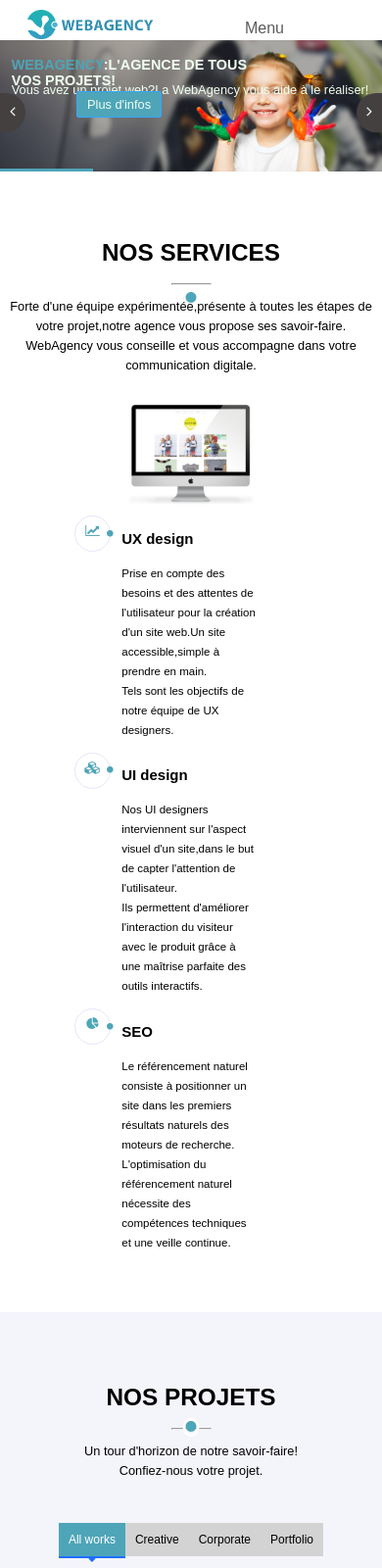
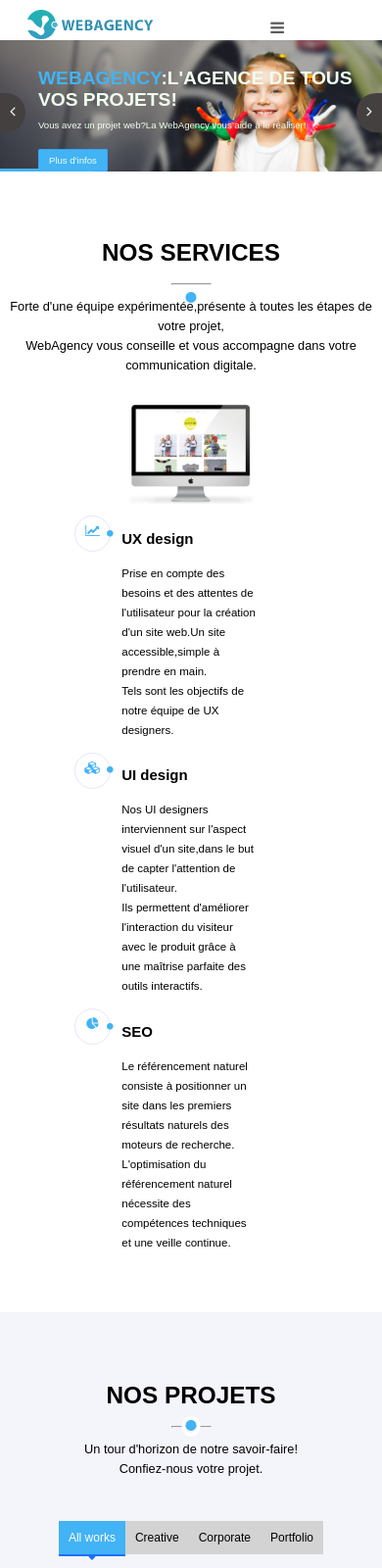
Before and after one commit to yanga971/oc-projet1, a plain HTML site: page index.html in a window 390 px wide. Shown: the top 1600 px of the page at 98% size. Drawn offline with Linux system fonts and the light colour scheme.

Commit message:
site responsive refactoré

```diff
--- a/index.html
+++ b/index.html
@@ -7,6 +7,7 @@
 		<link rel="stylesheet" href="fonts/font-awesome-4.7.0/css/font-awesome.min.css">
 		<link rel="stylesheet" href="https://cdnjs.cloudflare.com/ajax/libs/font-awesome/4.7.0/css/font-awesome.min.css">
 		<meta name="viewport" content="width=device-width, initial-scale=1.0">
+		<meta name="description" content="WebAgency,notre agence est spécialisée dans la création,la conceptiion ainsi que le référencement de sites web"
 	</head>
 
 	<body>
@@ -14,7 +15,7 @@
 			<div class="navbar">
 				<img src="images/logo.png" alt="logo de l'agence" class="logo"/>
 				<nav>
-					<label for="menu_responsive" class="menu_responsive">Menu</label>
+					<label for="menu_responsive" class="menu_responsive"><i class="fa fa-bars" aria-hidden="true"></i></label>
 					<input type="checkbox" id="menu_responsive" role="button">
 					<ul id="menu">
 						<li><a href="#accueil">Accueil</a></li>
@@ -27,20 +28,19 @@
 
 			<header>
 				<div id="accueil">
-					<div class="banniere">
+					<div class="banner">
 						<img src="images/slider/bg1.jpg" alt="image" class="slider"/>
-							<h1><span class="titre">webagency</span>:l'agence de tous<br> vos projets!</h1>
+						<div class="container">
+							<h1><span class="title">webagency</span>:l'agence de tous<br> vos projets!</h1>
 							<p>Vous avez un projet web?La WebAgency vous aide à le réaliser!</p>
 							<a href="#" class="bouton">Plus d'infos</a>
-
+						</div>
 						<div class="chevron left">
 						<i class="fa fa-angle-left" aria-hidden="true"></i>
 						</div>
-
 						<div class="chevron right">
 							<i class="fa fa-angle-right" aria-hidden="true"></i>
 						</div>
-
 						<div class="lisere">
 						</div>
 					</div>
@@ -48,11 +48,11 @@
 			</header>
 
 			<section id="nosservices">
-				<div class="services">
+				<div class="title_section">
 					<h2>Nos services</h2>
 					<hr>
-						<i class="fa fa-circle" aria-hidden="true"></i>
-					<p>Forte d'une équipe expérimentée,présente à toutes les étapes de votre projet,notre agence vous propose ses savoir-faire.<br> WebAgency vous conseille et vous accompagne dans votre communication digitale.</p>
+					<i class="fa fa-circle" aria-hidden="true"></i>
+					<p>Forte d'une équipe expérimentée,présente à toutes les étapes de votre projet,<br> WebAgency vous conseille et vous accompagne dans votre communication digitale.</p>
 				</div>
 
 				<div class="corps">
@@ -105,7 +105,7 @@
 			</section>
 
 			<section id="nosprojets">
-				<div class="projets">
+				<div class="title_section">
 					<h2>Nos projets</h2>
 					<hr>
 						<i class="fa fa-circle" aria-hidden="true"></i>
--- a/style.css
+++ b/style.css
@@ -25,9 +25,11 @@ nav input[type=checkbox]{
 nav input[type=checkbox]:checked ~ #menu{
   display: block;
 }
+
 .menu_responsive{
   display: none;
 }
+
 .navbar{
 	display: -webkit-box;
 	display: -ms-flexbox;
@@ -44,7 +46,7 @@ nav input[type=checkbox]:checked ~ #menu{
 
 .logo{
 	display: inline-block;
-	height:30px;
+	height: 30px;
 	padding-left: 110px;
 	padding-top: 10px;
 	margin-left: 10px;
@@ -69,22 +71,23 @@ li{
 }
 
 #menu a:active{
-	border-top: 2px solid #4ea5b8;
+	border-top: 2px solid #42b3f4;
 	font-weight: bold;
 	padding-top: 15px;
 }
 
 #menu a:hover{
-  border-top: 2px solid #4ea5b8;
+  border-top: 2px solid #42b3f4;
 	font-weight: bold;
 	padding-top: 15px;
 }
+
 #accueil{
   padding-top: 10px;
-  padding-bottom:10%;
+  padding-bottom: 10%;
 }
 
-.banniere{
+.banner{
 	position: relative;
 	margin-top: 5%;
 	width: 100%;
@@ -96,46 +99,43 @@ li{
 	position: relative;
 }
 
-.banniere h1 {
-	position: absolute;
-	bottom: 50%;
-	left: 10%;
+.container{
+  position: absolute;
+  font-size: 0.9em;
+  top: 26%;
+  left: 15%;
+}
+
+.container h1 {
 	text-transform: uppercase;
-	font-size: 1.5em;
+  margin-bottom: 0px;
 	color: #F0FFF0;
 }
 
-.titre{
-	color: #4ea5b8;
+.title{
+	color: #42b3f4;
 }
 
-.banniere p{
-	position: absolute;
-	bottom: 45%;
-	left: 10%;
-	font-size: 0.8em;
+.container p{
+  margin-bottom: 25px;
 	color: #F0FFF0;
 }
 
-.banniere .bouton{
-	position: absolute;
-	bottom: 35%;
-	left: 10%;
+.container .bouton{
 	border: 1px solid #35A6FF;
 	border-radius: 2px;
 	padding: 5px 10px;
 	margin-top: 10px;
-	background: #4ea5b8;
+	background: #42b3f4;
 	color: #F0FFF0;
 	text-decoration: none;
-	font-size: 0.8em;
 }
 
  .lisere{
  	position: absolute;
  	bottom: 14px;
 	width: 95px;
-	border-bottom: 3px solid #4ea5b8;
+	border-bottom: 3px solid #42b3f4;
 }
 
 .chevron{
@@ -179,35 +179,36 @@ li{
   width: 100%;
 }
 
-.services {
+.title_section {
+  position:relative;
 	text-align: center;
 	margin-bottom: 5%;
-  position:relative;
+  /*padding-top: 2px;*/
 }
 
-.services h2{
+.title_section h2{
 	font-size: 1.9em;
 	text-transform: uppercase;
 	font-weight: bold;
 }
 
-.services hr{
+.title_section hr{
   width: 10%;
 }
 
-.services .fa-circle{
+.title_section .fa-circle{
   position: absolute;
   top: 37%;
   left: 50%;
-  -webkit-transform: translatex(-50%);
-          transform: translatex(-50%);
-	color: #4ea5b8;
+  -webkit-transform: translateX(-50%);
+          transform: translateX(-50%);
+  color: #42b3f4;
 }
 
 .corps{
   display:-webkit-box;
   display:-ms-flexbox;
-  display:flex;
+  display: flex;
   width: 100%
 }
 
@@ -241,7 +242,7 @@ li{
   -webkit-box-align: center;
       -ms-flex-align: center;
           align-items: center;
-  color: #4ea5b8;
+  color: #42b3f4;
   border-radius: 50%;
   width: 80px;
   height: 20px;
@@ -251,8 +252,8 @@ li{
 .graph{
   border: 1px solid #E6E6FA;
   border-radius: 50%;
-  width:25px;
-  height:25px;
+  width: 25px;
+  height: 25px;
   text-align: center;
   padding: 5px;
 }
@@ -281,31 +282,10 @@ li{
   background-color: #f4f4fb;
 }
 
-.projets {
-	text-align: center;
-  padding-top: 2px;
-  position: relative;
-}
-
-.projets h2{
-	font-size: 1.9em;
-	text-transform: uppercase;
-	font-weight: bold;
-}
-
-.projets hr{
-  width: 10%;
-}
-
-.projets .fa-circle{
-  border-radius:50%;
-  border: 3px solid white;
-  position: absolute;
-  top: 45%;
-  left: 50%;
-  -webkit-transform: translateX(-50%);
-          transform: translateX(-50%);
-  color: #4ea5b8;
+#nosprojets .fa-circle{
+  border-radius: 50%;
+  border: 4px solid white;
+  top: 32%;
 }
 
 .ul_projet {
@@ -326,32 +306,32 @@ li{
 }
 
 .ul_projet a{
-  color:black;
-  padding:10px;
-  background-color:#D3D3D3;
+  color: black;
+  padding: 10px;
+  background-color: #D3D3D3;
   text-decoration: none;
 }
 
 .ul_projet a:hover{
   color: white;
   padding: 10px;
-  background-color: #4ea5b8;
-  border-bottom: 2px solid #1E90FF;
+  background-color: #42b3f4;
+  border-bottom: 2px solid #1e6eff;
 }
 
 .ul_projet a.active{
   color: white ;
   padding: 10px;
-  background-color: #4ea5b8 ;
+  background-color: #42b3f4 ;
   border-bottom: 2px solid #1e6eff;
 }
 
 .active:before{
   font-family: FontAwesome;
   content:"\f0d7";
-  position:absolute;
-  bottom:-21px;
-  color:#1e6eff;
+  position: absolute;
+  bottom: -21px;
+  color: #1e6eff;
   left: 50%;
   -webkit-transform: translateX(-50%);
           transform: translateX(-50%);
@@ -369,7 +349,7 @@ li{
 }
 
 .portfolio img{
-  position:relative;
+  position: relative;
   width : 300px;
   height: 200px;
   margin: 10px;
@@ -381,25 +361,27 @@ li{
 
 .picture .pict{
   position: absolute;
-  line-height:1.4em;
+  line-height: 1.4em;
   color: white;
   background-color: rgba(0,0,0,0.6);
-  width:300px;
-  height:50px;
-  bottom:7%;
-  left:-2%;
+  width: 300px;
+  height: 50px;
+  bottom: 7%;
+  left: -2%;
+  transition-property: background-color;
+  transition-duration: 10s;
 }
 
 .picture:hover .pict{
   display: block;
   position: absolute;
-  line-height:1.4em;
+  line-height: 1.4em;
 	color: white;
 	background-color: rgba(0,0,0,0.6);
-	width:300px;
-	height:50px;
-  bottom:7%;
-  left:-2%;
+	width: 300px;
+	height: 50px;
+  bottom: 7%;
+  left: -2%;
 }
 
 .pict{
@@ -444,15 +426,15 @@ padding-top: 45px;
 }
 
 .formulaire{
-  position:relative;
+  position: relative;
 }
 
 .contact{
-  display:inline;
-  position:absolute;
+  display: inline;
+  position: absolute;
   left: 70%;
-  top:15%;
-  background-color: rgba(255,255,255,0.70);
+  top: 15%;
+  background-color: rgba(255,255,255,0.60);
   z-index:1;
 }
 
@@ -467,11 +449,11 @@ padding-top: 45px;
 }
 
 address b{
-  font-weight:bold;
+  font-weight: bold;
 }
 
 form{
-  margin:0 10px 0 10px;
+  margin: 0 10px 0 10px;
 }
 
 input{
@@ -492,41 +474,62 @@ input.button{
   border-top: 0;
   border-radius: 5%;
   color: white;
-  background-color: #4ea5b8;
+  background-color: #42b3f4;
 }
 
 .map{
   width: 99.9%;
   height: 580px;
-  background-color: #43b0e4;
+  background-color: rgba(67, 176, 228, 0.90);
 }
 
 .map iframe{
-  width:99.1%;
-  height:576px;
+  width: 99.1%;
+  height: 576px;
   border-right-width: 10px;
   opacity: 0.6;
 }
 
 @media screen and (max-width: 992px){
-.banniere{
+.banner{
   position: relative;
   margin-top: 8%;
   width: 100%;
 }
 
+.container{
+  position: absolute;
+  font-size: 0.8em;
+  top: 26%;
+  left:10%;
+}
+
 #nosservices{
   font-size: 0.8em;
   margin-bottom: 50px;
-  padding-top: 0px;
+  padding-top: 0;
   line-height: 20px;
   width: 100%;
+}
+
+.corps{
+  display: flex;
+  flex-direction: column;
+  align-items: center;
+}
+
+.ul_projet {
+  display: flex;
+  justify-content: center;
+  align-items: center;
+  margin: 50px 0 50px 0;
+  padding-left: 0px;
 }
 
 .contact{
   display: inline;
   position: absolute;
-  left: 1%;
+  left: 35%;
   top: 20%;
   background-color: rgba(255,255,255,0.70);
   z-index: 1;
@@ -541,65 +544,41 @@ input.button{
   padding-left: 110px;
   padding-top: 10px;
   margin-left: -86px;
-  }
+}
 
 .menu_responsive{
-  display:block;
-  color:#5C5C5C;
+  display: block;
+  color: #5C5C5C;
   text-align: center;
-  margin:20px 100px 0 0;
+  margin: 20px 100px 0 0;
 }
 
 #menu{
-  display:none;
+  display: none;
 }
 
-.banniere h1 {
+.container {
   position: absolute;
-  top:5%;
-  left: 3%;
-  text-transform: uppercase;
-  font-size: 0.9em;
-  color: #F0FFF0;
-}
-
-.banniere p {
-  position: absolute;
-  top:20%;
-  left: 3%;
-  font-size: 0.8em;
-  color: #F0FFF0;
-}
-
-.banniere .bouton {
-  position: absolute;
-  bottom: 47%;
-  left: 20%;
-  border: 1px solid #35A6FF;
-  border-radius: 2px;
-  padding: 5px 10px;
-  margin-top: 10px;
-  background: #4ea5b8;
-  color: #F0FFF0;
-  text-decoration: none;
-  font-size: 0.8em;
+  font-size: 0.6em;
+  top: 10%;
+  left: 10%;
 }
 
 #nosservices{
   font-size: 0.8em;
   margin-bottom: 50px;
-  padding-top:0;
+  padding-top: 0;
   line-height: 20px;
   width: 100%;
 }
 
 .corps{
-  display:flex;
-  flex-direction:column;
-  align-items:center;
+  display: flex;
+  flex-direction: column;
+  align-items: center;
 }
 
-.ul_projet {
+.ul_projet{
   display: flex;
   justify-content: center;
   align-items: center;
@@ -607,13 +586,10 @@ input.button{
   padding-left: 0px;
 }
 
-.contact {
+.contact{
   display: inline;
   position: absolute;
-  left:5%;
-  top: 20%;
   background-color: rgba(255,255,255,0.70);
   z-index: 1;
 }
-
 }
```
